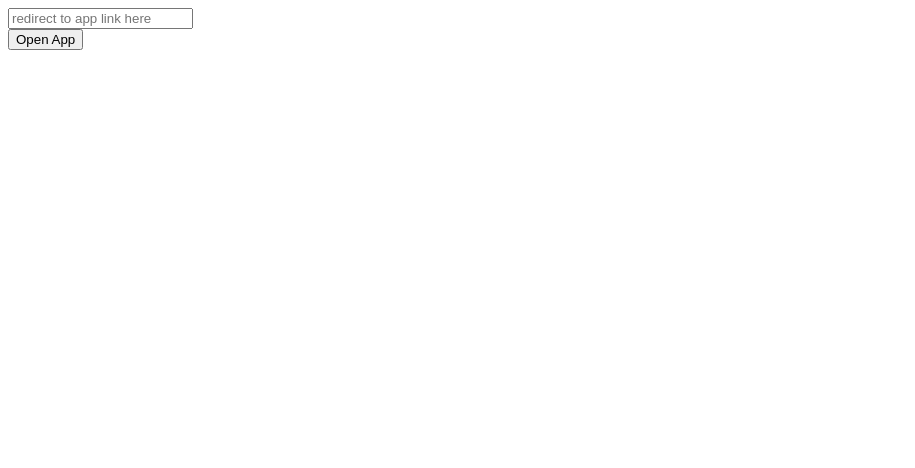
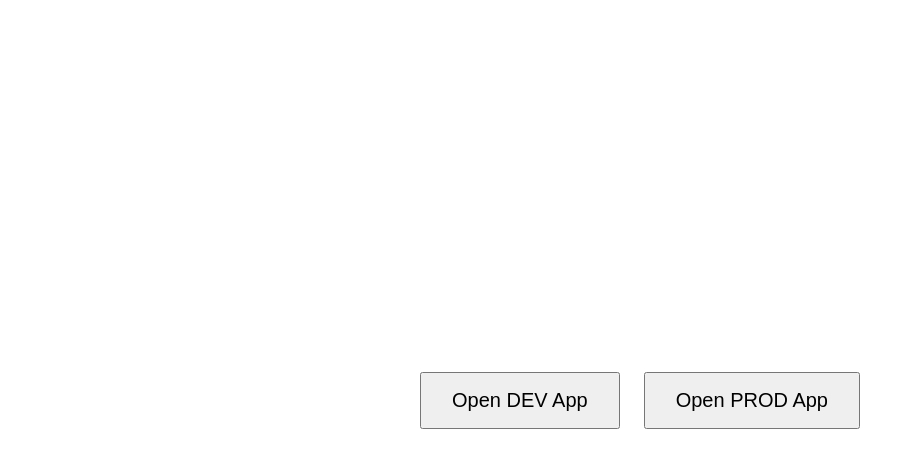
Before and after one commit to Bayan-Alramlawi/app_redirect, a plain HTML site: page index.html in a window 1280 px wide. Shown: the whole page, without its empty margins (0-915 px from the left). Drawn offline with Linux system fonts and the light colour scheme.

Commit message:
Update index.html

```diff
--- a/index.html
+++ b/index.html
@@ -2,31 +2,36 @@
 <html>
 <head>
   <title>Redirect Test</title>
+  <style>
+    body {
+      display: flex;
+      justify-content: center;
+      align-items: center;
+      height: 100vh;
+      margin: 0;
+    }
+    button {
+      margin: 10px;
+      padding: 15px 30px;
+      font-size: 20px;
+      cursor: pointer;
+    }
+  </style>
   <script>
-        function redirectToApp() {
-            // Get the value from the text input
-            var textValue = document.getElementById('textInput').value;
-
-            // If no value is provided, use a default value or leave as it is
-            // var customProtocol = "nasioqx78cp://" + textValue;
-
+        function dev() {
             var devExample = "https://nasacademy.page.link/?link=https%3A%2F%2Fdev-nas.io%2Fmb%2Fcommunities%2F64dd9576c978d6f4d227b68d%2Fchallenges%2F65f58921fa2f5f57bec81d60&apn=com.dev.nas.academy&ibi=com.dev.nasAcademy&isi=id1624529593&efr=1";
+            window.location.href = devExample; // Fixed variable reference to `devExample` instead of `prodExample`
+        }
+        function prod() {
             var prodExample = "https://nasacademy.page.link/?link=https%3A%2F%2Fnas.io%2Fmb%2Fcommunities%2F647ee917fe55557cbc777058%2Ffeed%2F65ca3d48dae4063a205a63a0%3FscrollIndex%3D0&apn=com.nas.academy&ibi=com.nasAcademy&isi=id1624529593&efr=1"
-            // Redirect to the custom protocol URL
             window.location.href = prodExample;
-
-            // // Set a timeout for the fallback URL
-            // setTimeout(function() {
-            //     window.location.href = fallbackUrl;
-            // }, 1000);
         }
-    </script>
+  </script>
 </head>
 <body>
-<!-- Add a text field for input -->
-<input type="text" id="textInput" placeholder="redirect to app link here" />
-<br>
-<!-- Updated button to use the entered text value -->
-<button onclick="redirectToApp()">Open App</button>
+  <div>
+    <button onclick="dev()">Open DEV App</button>
+    <button onclick="prod()">Open PROD App</button>
+  </div>
 </body>
 </html>
```
